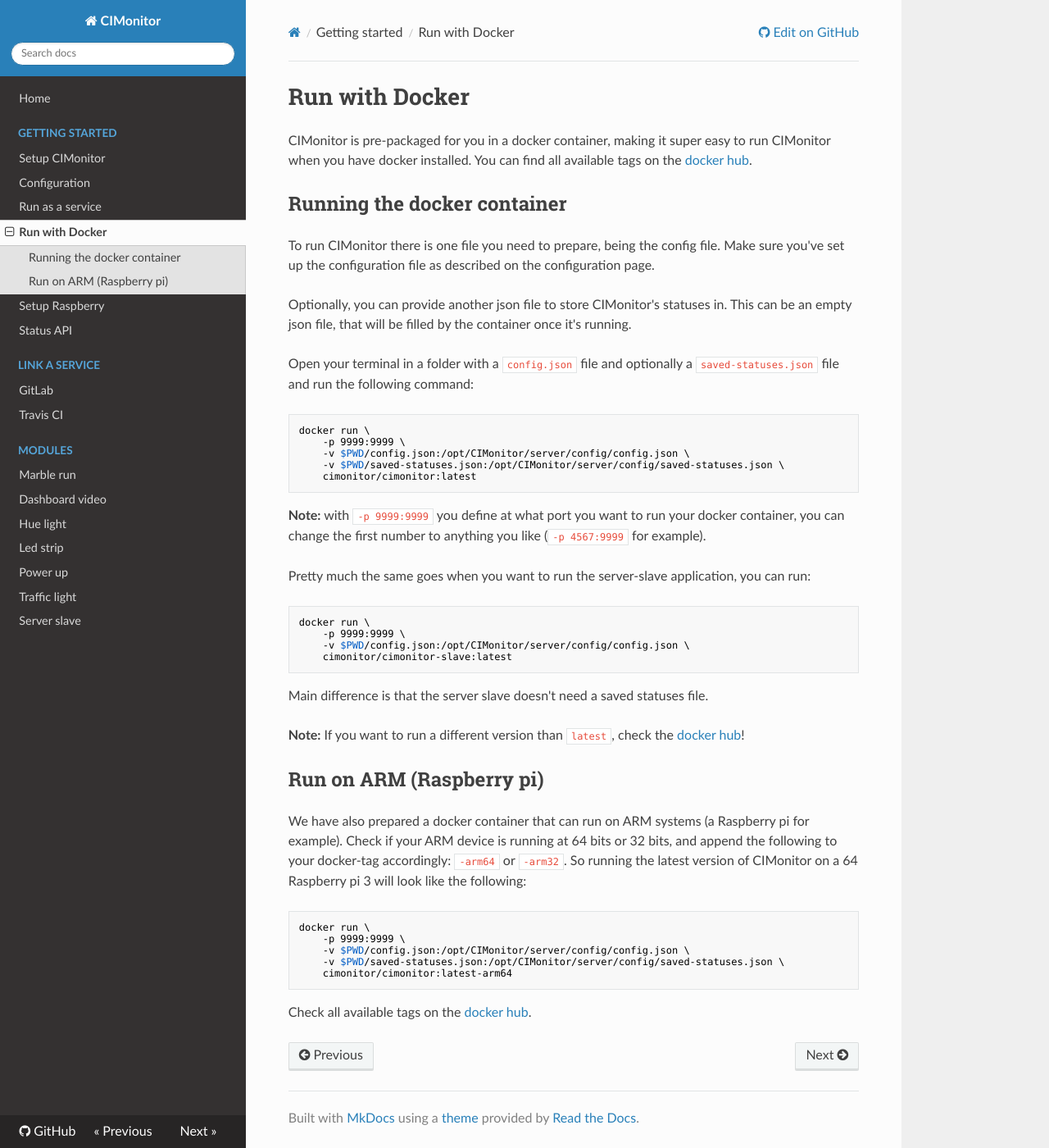
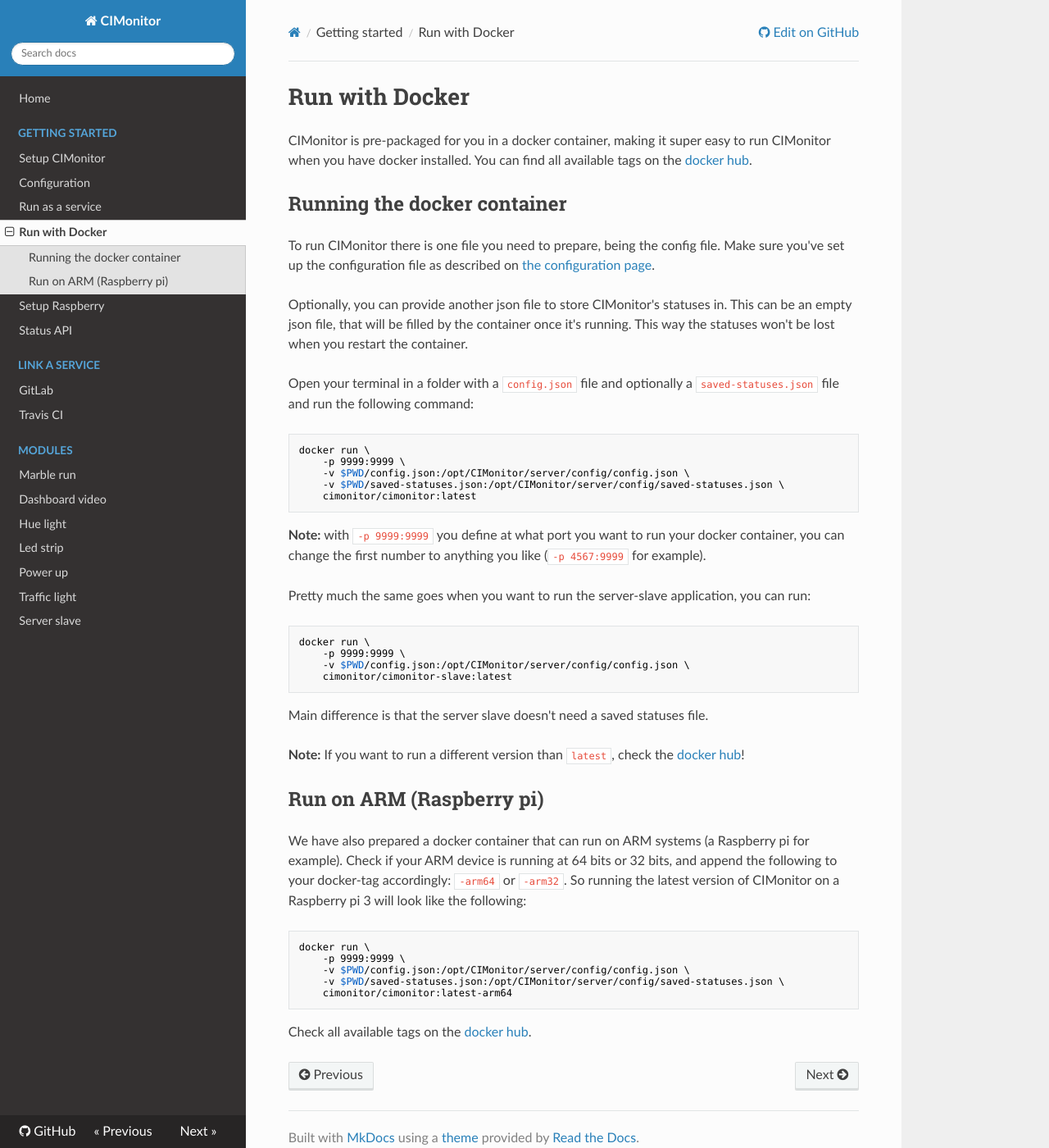
Before and after one commit to FuturePortal/CIMonitor, an MkDocs documentation site: the page built from docs/setup/run-with-docker.md, in a window 1280 px wide and 1400 px high. Shown: the whole window at 82% size. Built offline with MkDocs 1.6.1, drawn with Linux system fonts in a browser that asks for light colours; nearby versions of some CDN libraries; old or Windows-style settings are respelled for this version of MkDocs.

Commit message:
Improvements in the docs

````diff
--- a/docs/setup/run-with-docker.md
+++ b/docs/setup/run-with-docker.md
@@ -6,10 +6,10 @@
 ## Running the docker container
 
 To run CIMonitor there is one file you need to prepare, being the config file. Make sure you've set up the configuration file
-as described on the configuration page.
+as described on [the configuration page](./configuration.md).
 
 Optionally, you can provide another json file to store CIMonitor's statuses in. This can be an empty json file, that will be filled
-by the container once it's running.
+by the container once it's running. This way the statuses won't be lost when you restart the container.
 
 Open your terminal in a folder with a `config.json` file and optionally a `saved-statuses.json` file and run the following command:
 
@@ -40,7 +40,7 @@
 
 We have also prepared a docker container that can run on ARM systems (a Raspberry pi for example). Check if your ARM device
 is running at 64 bits or 32 bits, and append the following to your docker-tag accordingly: `-arm64` or `-arm32`. So running
-the latest version of CIMonitor on a 64 Raspberry pi 3 will look like the following:
+the latest version of CIMonitor on a Raspberry pi 3 will look like the following:
 
 ```bash
 docker run \
````
